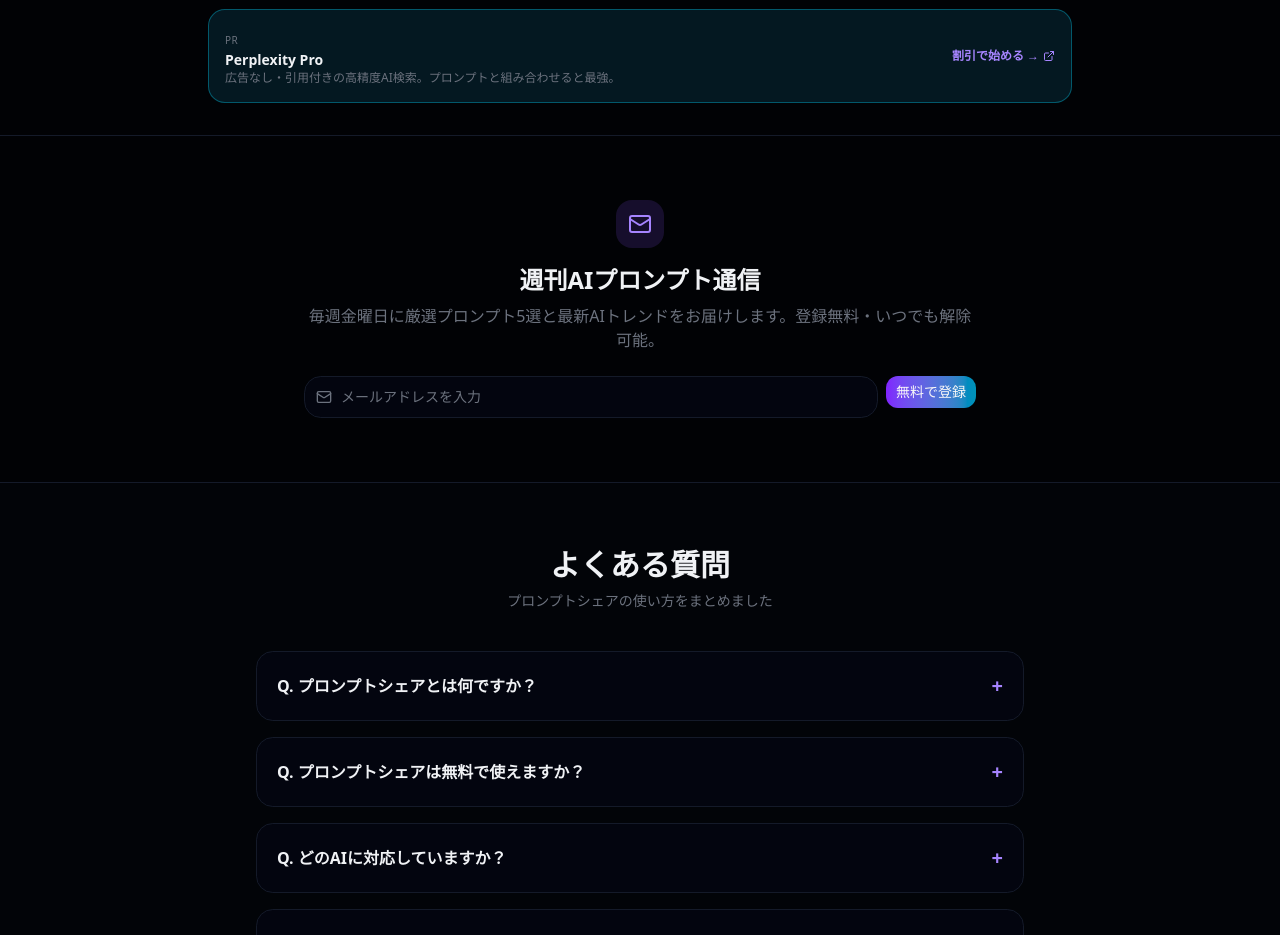
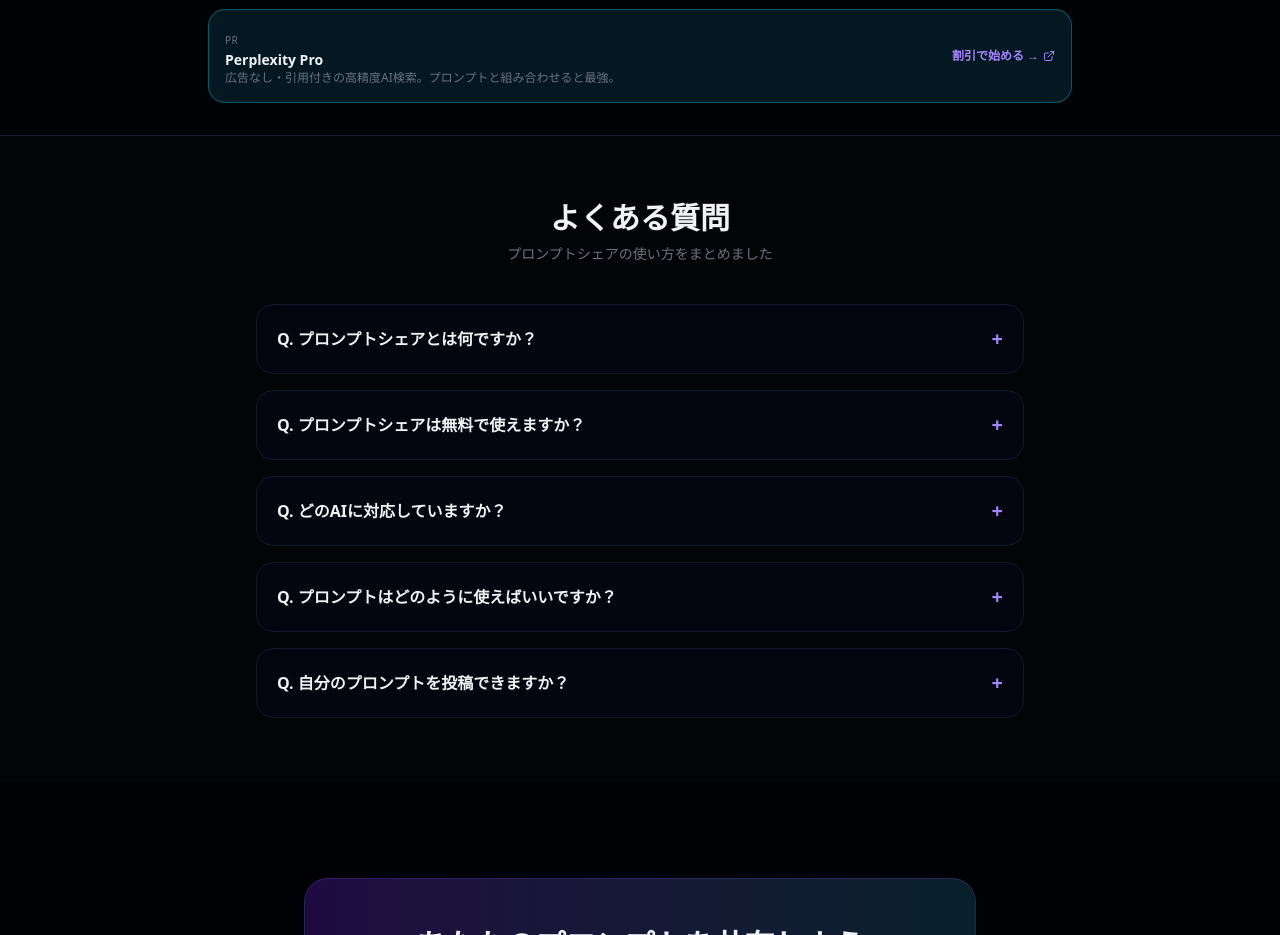
Before and after one commit to higuryo0110/prompt-hub, a Next.js app: page / in a window 1280 px wide. Shown: the part 4700-5635 px from the top of the page. Built offline with nearby package versions, Linux system fonts and the light colour scheme; no server answers; the database is empty.

Commit message:
remove: newsletter section from homepage
Co-Authored-By: Claude Sonnet 4.6 <noreply@anthropic.com>

```diff
--- a/src/app/page.tsx
+++ b/src/app/page.tsx
@@ -2,13 +2,12 @@ import Link from 'next/link'
 import { createClient } from '@/lib/supabase/server'
 import { Button } from '@/components/ui/button'
 import PromptCard from '@/components/prompts/PromptCard'
-import NewsletterForm from '@/components/newsletter/NewsletterForm'
 import AffiliateSidebar from '@/components/ads/AffiliateSidebar'
 import HomeAffiliateGrid from '@/components/ads/HomeAffiliateGrid'
 import HomeAffiliateStrip from '@/components/ads/HomeAffiliateStrip'
 import A8Banner from '@/components/ads/A8Banner'
 import { SITE_URL, SITE_NAME, SITE_DESCRIPTION } from '@/lib/constants'
-import { ArrowRight, Zap, TrendingUp, Mail } from 'lucide-react'
+import { ArrowRight, Zap, TrendingUp } from 'lucide-react'
 import type { PromptWithDetails } from '@/types'
 import CategoryAccordion from '@/components/home/CategoryAccordion'
 
@@ -272,20 +271,6 @@ export default async function HomePage() {
         <HomeAffiliateStrip />
       </div>
 
-      {/* メルマガ登録 */}
-      <section className="py-16 px-4 border-t border-border">
-        <div className="max-w-2xl mx-auto text-center">
-          <div className="w-12 h-12 rounded-2xl bg-violet-500/15 flex items-center justify-center mx-auto mb-4">
-            <Mail className="w-6 h-6 text-violet-400" />
-          </div>
-          <h2 className="text-2xl font-bold mb-2">週刊AIプロンプト通信</h2>
-          <p className="text-muted-foreground mb-6">
-            毎週金曜日に厳選プロンプト5選と最新AIトレンドをお届けします。登録無料・いつでも解除可能。
-          </p>
-          <NewsletterForm />
-        </div>
-      </section>
-
       {/* FAQ - SEOとUX両方の効果 */}
       <section className="py-16 px-4 border-t border-border bg-muted/20">
         <div className="max-w-3xl mx-auto">
```
